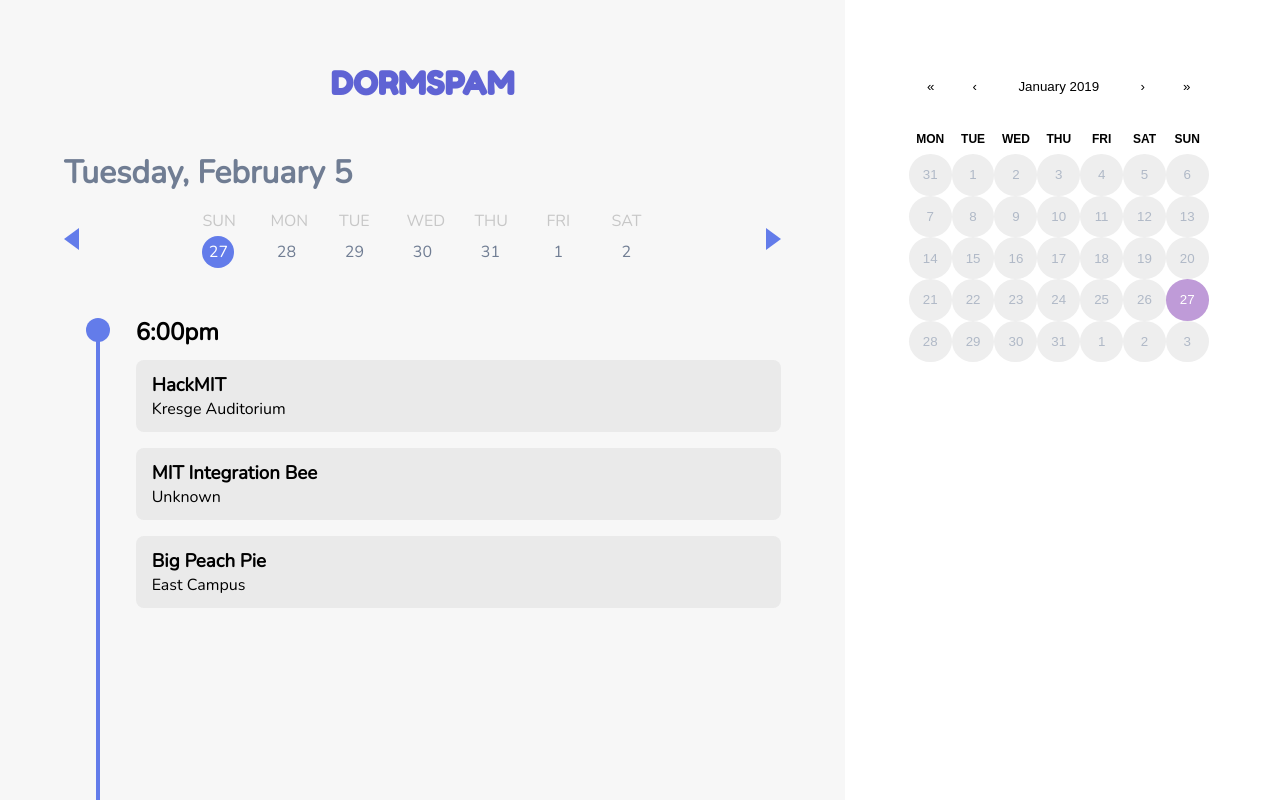
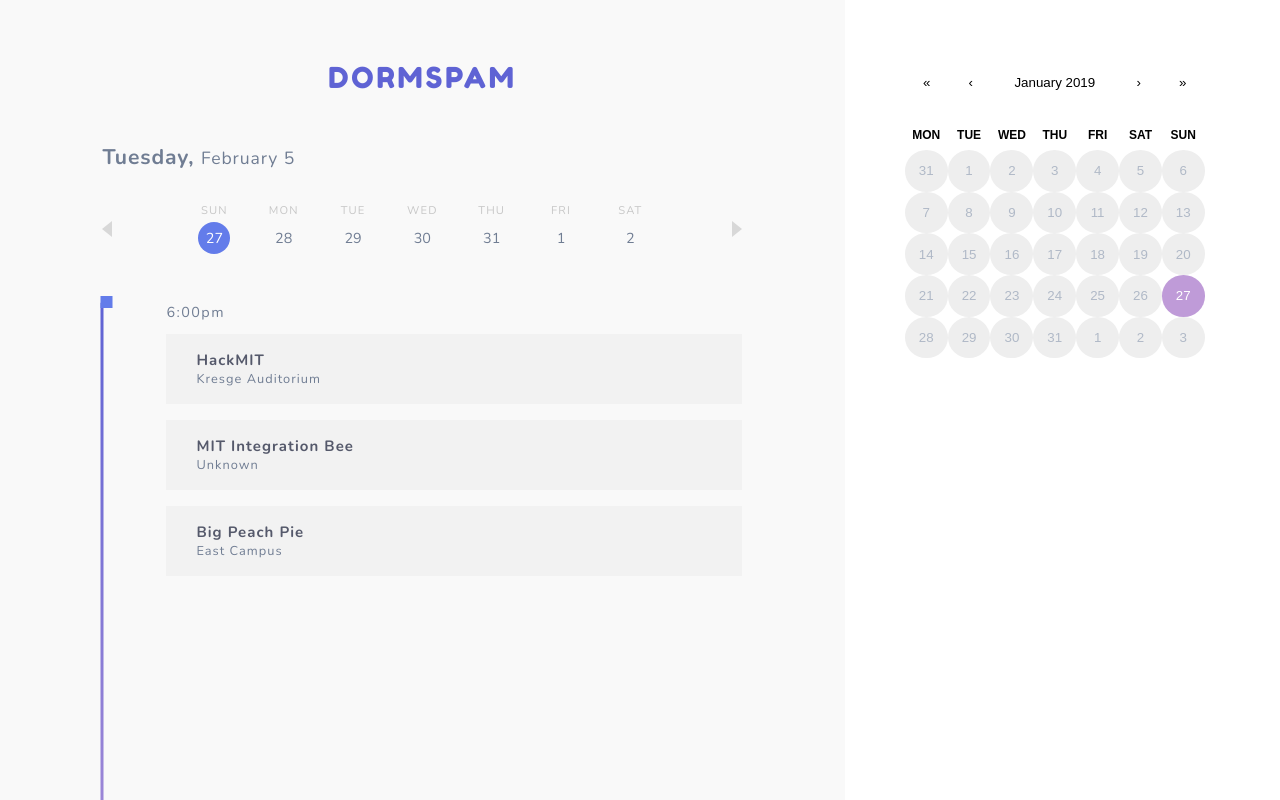
Before and after one commit to dormspam/frontend, a React (Create React App) app: page / in a window 1280 px wide. Shown: the top 800 px of the page. Built offline with nearby package versions, Linux system fonts and the light colour scheme.

Commit message:
stylistic changes

```diff
--- a/src/App.js
+++ b/src/App.js
@@ -9,7 +9,7 @@ class App extends Component {
     return (
       <BrowserRouter>
         <div className="DormspamApp">
-          <link href="https://fonts.googleapis.com/css?family=Fredoka+One|Nunito" rel="stylesheet" />
+          <link href="https://fonts.googleapis.com/css?family=Fredoka+One|Nunito:300,400,600,700" rel="stylesheet" />
           <Route exact path="/" component={HomeView} />
           <Route exact path="/event/:id" component={EventView} />
         </div>
--- a/src/components/home/HomeView.css
+++ b/src/components/home/HomeView.css
@@ -4,16 +4,19 @@
 
 .HomeView .column {
   display: inline-block;
-  padding: 64px;
   vertical-align: top;
 }
 
 .HomeView .left {
-  background: #f7f7f7;
+  background: #F9F9F9;
+  padding: 60px;
+  padding-left: 8%;
+  padding-right: 8%;
   width: 66%;
 }
 
 .HomeView .right {
-  background: #fff;
+  background: #FFF;
+  padding: 60px;
   width: 34%;
 }
--- a/src/components/home/feed/HomeFeedEventView.css
+++ b/src/components/home/feed/HomeFeedEventView.css
@@ -1,17 +1,30 @@
 .HomeFeedEventView {
-  background: #eaeaea;
-  border-radius: 8px;
+  font-size: 0.8em;
+  color: #707D93;
+  letter-spacing: 0.08em;
+  background: #F2F2F2;
   cursor: pointer;
   margin-bottom: 16px;
-  padding: 12px 16px;
+  padding: 16px 30px;
   transition: 0.25s ease background;
   width: 100%;
 }
 
+.HomeFeedEventView .bold {
+  color: #55596B;
+}
+
 .HomeFeedEventView.selected {
-  background: #bababa;
+  background: #E8E8E8;
+}
+
+.HomeFeedEventView.selected:hover {
+  background: #E8E8E8;
+  box-shadow: none;
+  cursor: auto;
 }
 
 .HomeFeedEventView:hover {
-  background: #bababa;
+  background: #FFF;
+  box-shadow: 0 4px 8px 0 rgba(0,0,0,0.05);
 }
--- a/src/components/home/feed/HomeFeedEventView.js
+++ b/src/components/home/feed/HomeFeedEventView.js
@@ -15,7 +15,7 @@ class HomeFeedEventView extends Component {
   render() {
     return (
       <div className={"HomeFeedEventView" + (this.props.selected ? " selected" : "")} onClick={this.handleClick}>
-        <h3>{this.props.event.name}</h3>
+        <h3 className="bold">{this.props.event.name}</h3>
         <span>{this.props.event.location}</span>
       </div>
     )
--- a/src/components/home/feed/HomeFeedEventsListSection.css
+++ b/src/components/home/feed/HomeFeedEventsListSection.css
@@ -1,3 +1,7 @@
 .HomeFeedEventsListSection h2 {
+  font-size: 0.9em;
+  font-weight: 400;
+  letter-spacing: 0.1em;
+  color: #707D93;
   margin-bottom: 12px;
 }
--- a/src/components/home/feed/HomeFeedTimelineView.css
+++ b/src/components/home/feed/HomeFeedTimelineView.css
@@ -5,18 +5,19 @@
 
 .HomeFeedTimelineView .timeline {
   background: #637cea;
+  background: linear-gradient(#5F63D4, #BF9BD8);
   border-radius: 2px;
   height: 100vh;
-  margin: 14px auto 0;
+  margin: 0;
   transform: translateX(-50%);
-  width: 4px;
+  width: 3px;
 }
 
 .HomeFeedTimelineView .timeline .ball {
   background: #637cea;
-  border-radius: 50%;
-  width: 24px;
-  height: 24px;
+  /* border-radius: 50%; */
+  width: 12px;
+  height: 12px;
   transform: translate(-50%, -50%);
-  margin-left: 2px;
+  margin-left: 6px;
 }
--- a/src/components/home/filter/HomeFilterView.css
+++ b/src/components/home/filter/HomeFilterView.css
@@ -1,3 +1,14 @@
 .HomeFilterView {
   color: #707d93;
 }
+
+.HomeFilterView h1 {
+  font-size: 1.1em;
+  font-weight: 400;
+  letter-spacing: 0.05em;
+}
+
+.HomeFilterView .bold {
+  font-size: 1.2em;
+  font-weight: 800;
+}
--- a/src/components/home/filter/HomeFilterView.js
+++ b/src/components/home/filter/HomeFilterView.js
@@ -7,7 +7,10 @@ class HomeFilterView extends Component {
   render() {
     return (
       <div className="HomeFilterView">
-        <h1>Tuesday, February 5</h1>
+        <h1>
+          <span className="bold">Tuesday, </span>
+          February 5
+        </h1>
         <HomeFilterWeekBar />
       </div>
     );
--- a/src/components/home/filter/HomeFilterWeekBar.css
+++ b/src/components/home/filter/HomeFilterWeekBar.css
@@ -2,27 +2,27 @@
   display: flex;
   justify-content: space-between;
   align-items: center;
-  margin-top: 16px;
+  margin-top: 2em;
 }
 
 .HomeFilterWeekBar .weekdays {
   display: flex;
   justify-content: space-between;
-  width: 440px;
+  width: 70%;
 }
 
 .HomeFilterWeekBar .left-button {
   width: 0;
   height: 0;
-  border-top: 11px solid transparent;
-  border-bottom: 11px solid transparent;
-  border-right: 15px solid #637cea;
+  border-top: 8px solid transparent;
+  border-bottom: 8px solid transparent;
+  border-right: 10px solid #D8D8D8;
 }
 
 .HomeFilterWeekBar .right-button {
   width: 0;
   height: 0;
-  border-top: 11px solid transparent;
-  border-bottom: 11px solid transparent;
-  border-left: 15px solid #637cea;
+  border-top: 8px solid transparent;
+  border-bottom: 8px solid transparent;
+  border-left: 10px solid #D8D8D8;
 }
--- a/src/components/home/filter/HomeFilterWeekBarDayItem.css
+++ b/src/components/home/filter/HomeFilterWeekBarDayItem.css
@@ -3,6 +3,8 @@
 }
 
 .HomeFilterWeekBarDayItem .weekday {
+  font-size: 0.7em;
+  letter-spacing: 0.1em;
   color: #C7C7C7;
   margin-bottom: 4px;
   text-align: center;
@@ -17,6 +19,7 @@
 }
 
 .HomeFilterWeekBarDayItem .circle {
+  font-size: 0.9em;
   border-radius: 16px;
   height: 32px;
   width: 32px;
--- a/src/components/home/header/HomeHeaderView.css
+++ b/src/components/home/header/HomeHeaderView.css
@@ -4,7 +4,10 @@
 
 .HomeHeaderView .logo {
   color: #5f63d4;
+  font-size: 1.8em;
   font-family: "Fredoka One", cursive;
+  font-weight: 400;
+  letter-spacing: 0.1em;
   text-align: center;
   text-transform: uppercase;
 }
```
